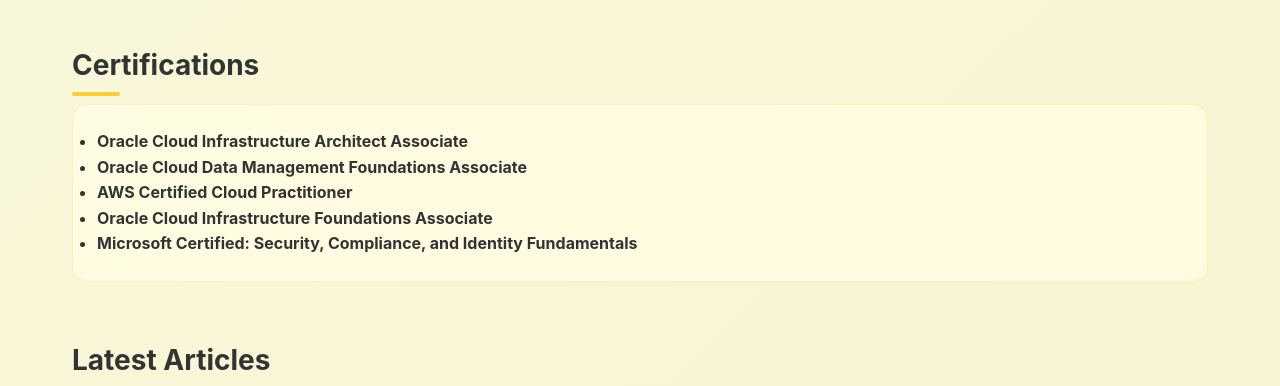
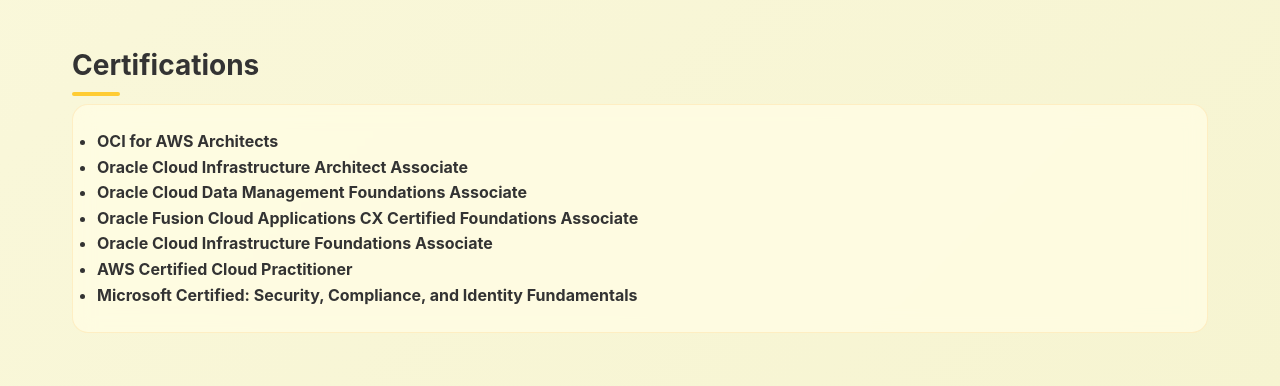
Before and after one commit to amoghgorde/amoghgordeportfolio, a plain HTML site: page index.html in a window 1280 px wide. Shown: the part 1900-2286 px from the top of the page. Drawn offline with Linux system fonts and the light colour scheme.

Commit message:
Update index.html

```diff
--- a/index.html
+++ b/index.html
@@ -572,11 +572,13 @@
             <h2 class="section-title">Certifications</h2>
             <div class="card certification-item">
                 <ul class="skill-list">
-                    <li><strong>Oracle Cloud Infrastructure Architect Associate</strong></li>
-                    <li><strong>Oracle Cloud Data Management Foundations Associate</strong></li>
-                    <li><strong>AWS Certified Cloud Practitioner</strong></li>
-                    <li><strong>Oracle Cloud Infrastructure Foundations Associate</strong></li>
-                    <li><strong>Microsoft Certified: Security, Compliance, and Identity Fundamentals</strong></li>
+                <li><strong>OCI for AWS Architects</strong></li>
+                <li><strong>Oracle Cloud Infrastructure Architect Associate</strong></li>
+                <li><strong>Oracle Cloud Data Management Foundations Associate</strong></li>
+                <li><strong>Oracle Fusion Cloud Applications CX Certified Foundations Associate</strong></li>
+                <li><strong>Oracle Cloud Infrastructure Foundations Associate</strong></li>
+                <li><strong>AWS Certified Cloud Practitioner</strong></li>
+                <li><strong>Microsoft Certified: Security, Compliance, and Identity Fundamentals</strong></li>
                 </ul>
             </div>
         </section>
```
